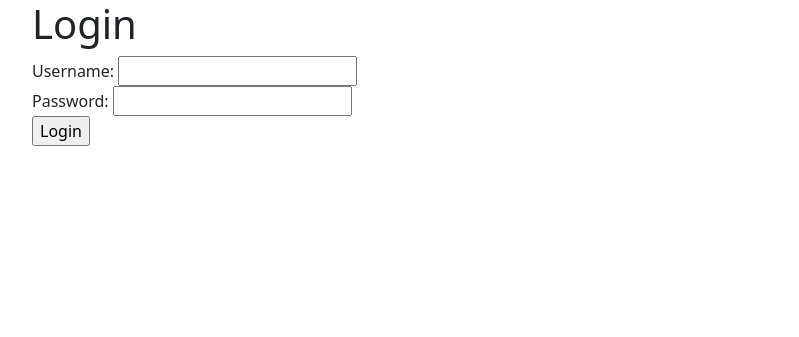
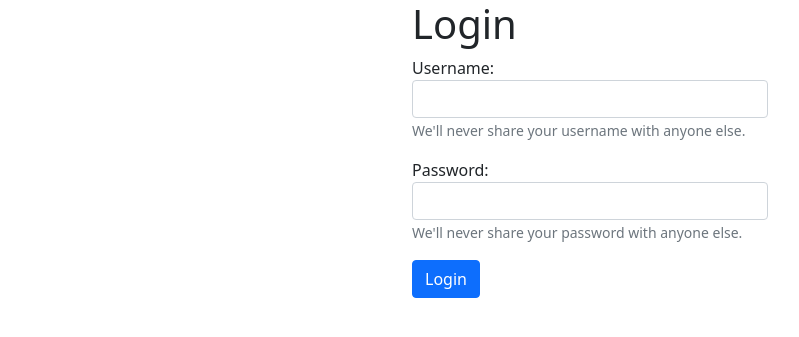
Before and after one commit to Victor3790/hello-world-python, a Flask app: page /login in a window 1280 px wide. Shown: the top 337 px of the page, without its empty margins (50-849 px from the left). Run offline with Flask 3, Linux system fonts and the light colour scheme.

Commit message:
Bootstrap styles added to login form

```diff
--- a/templates/login.html
+++ b/templates/login.html
@@ -9,19 +9,25 @@
 <body>
     <div class="container">
         <div class="row">
-            <div class="col">
+            <div class="col-md-4 offset-md-4">
                 <h1>Login</h1>
                 {% for message in get_flashed_messages() %}
                     <h5>{{ message }}</h5>
                 {% endfor %}
                 <form action="{{ url_for('login_post') }}" method="post">
-                    <label for="username">Username:</label>
-                    <input type="text" id="username" name="username">
-                    <br>
-                    <label for="password">Password:</label>
-                    <input type="password" id="password" name="password">
-                    <br>
-                    <input type="submit" value="Login">
+                    <div class="form-group">
+                        <label for="username">Username:</label>
+                        <input class="form-control" type="text" id="username" name="username">
+                        <small class="form-text text-muted">We'll never share your username with anyone else.</small>
+                    </div>
+                    <div class="form-group mt-3">
+                        <label for="password">Password:</label>
+                        <input class="form-control" type="password" id="password" name="password">
+                        <small class="form-text text-muted">We'll never share your password with anyone else.</small>
+                    </div>
+                    <div class="form-group mt-3">
+                        <input class="btn btn-primary" type="submit" value="Login">
+                    </div>
                 </form>
             </div>
         </div>
```
